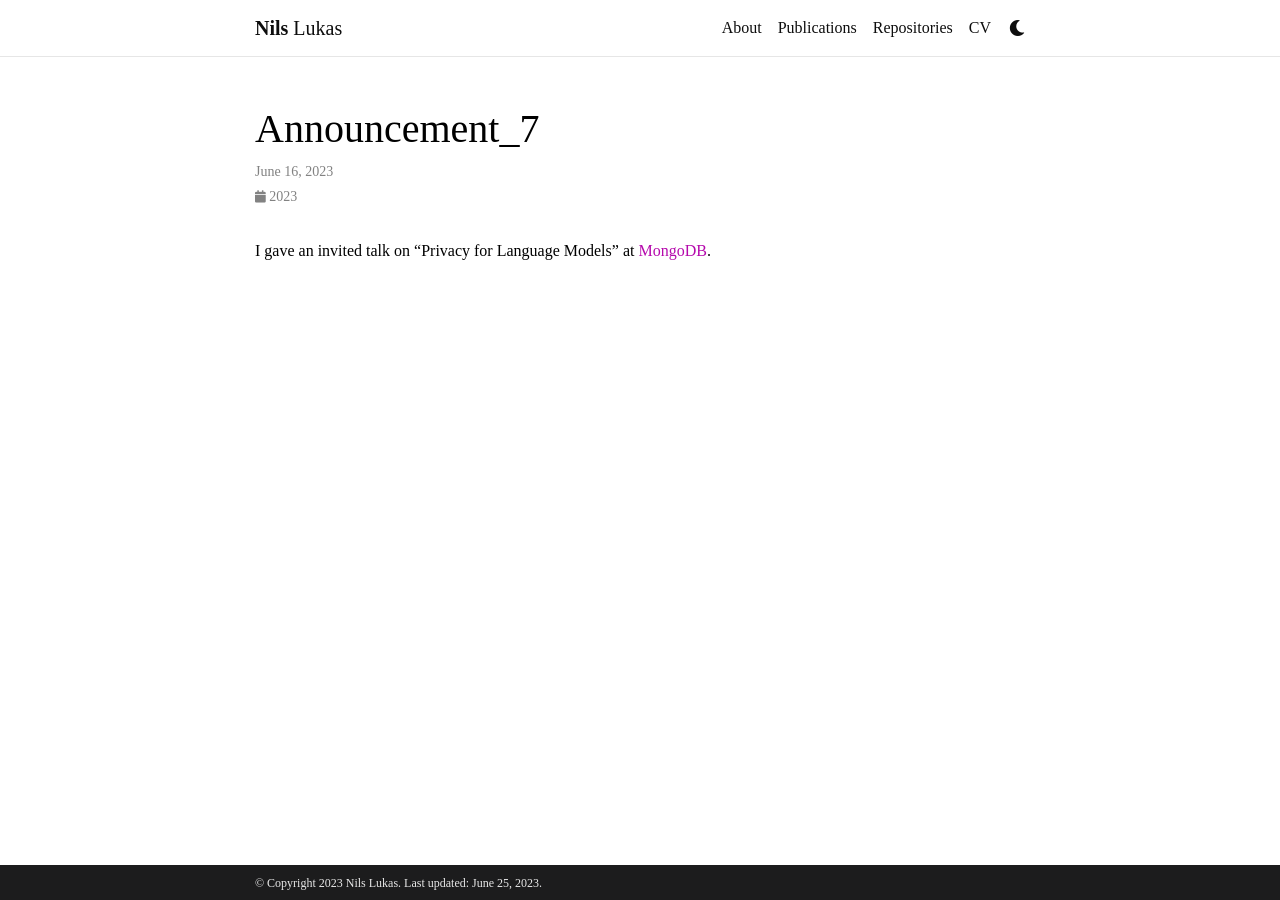
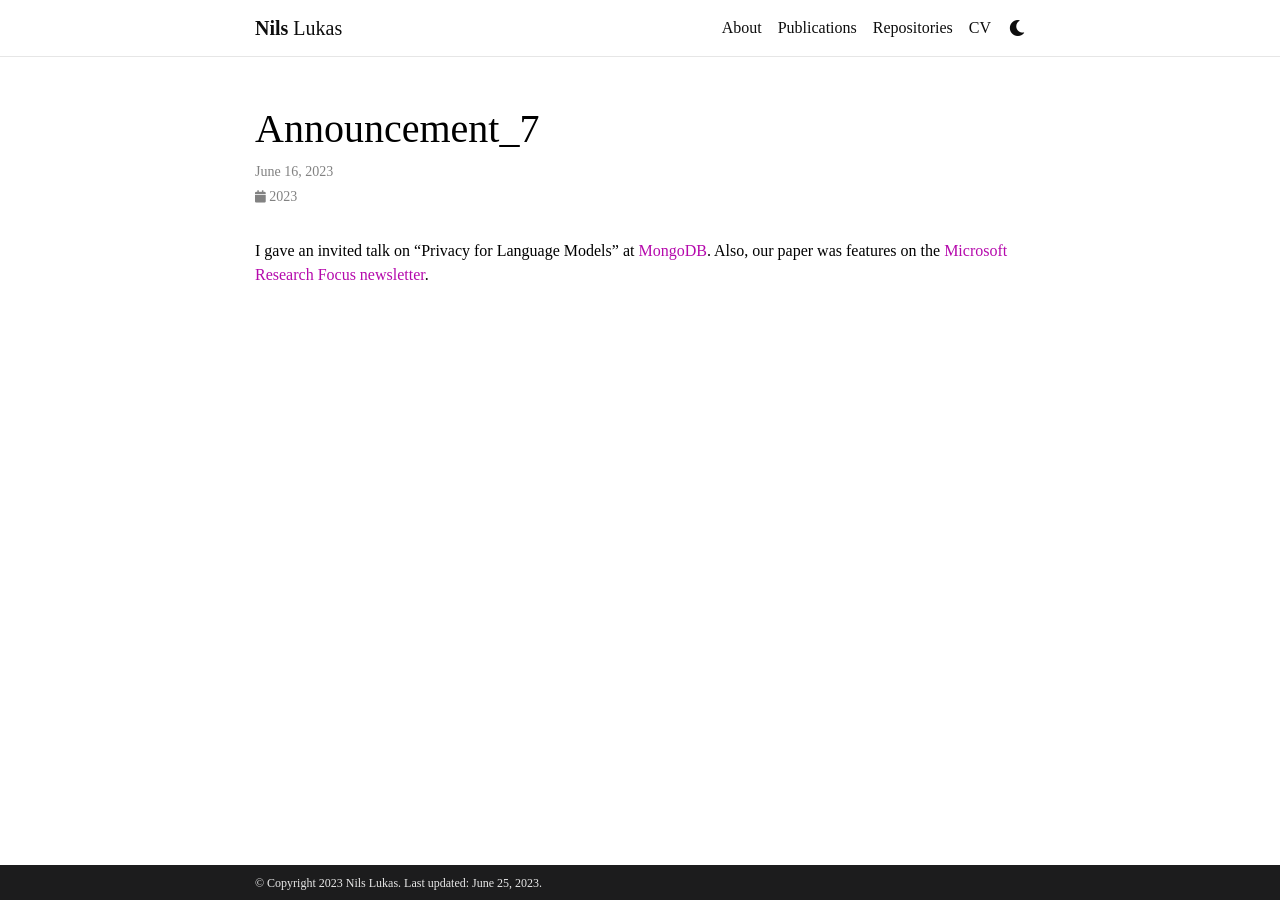
Before and after one commit to nilslukas/nilshendriklukas.github.io, a Jekyll site: the page built from _news/announcement_7.md, in a window 1280 px wide. Built offline with Jekyll 4.4.1, drawn with Linux system fonts in a browser that asks for light colours; comment, search, counter and statistics services are not loaded; a style sheet for code colours, icons or effects is not loaded.

Commit message:
fix error

```diff
--- a/_news/announcement_7.md
+++ b/_news/announcement_7.md
@@ -4,4 +4,5 @@ date: 2023-06-16 15:59:00-0400
 inline: true
 ---
 
-I gave an invited talk on "Privacy for Language Models" at [MongoDB](https://www.mongodb.com).
+I gave an invited talk on "Privacy for Language Models" at [MongoDB](https://www.mongodb.com). Also, our paper
+was features on the [Microsoft Research Focus newsletter](https://www.microsoft.com/en-us/research/blog/research-focus-week-of-june-5-2023/).
```
